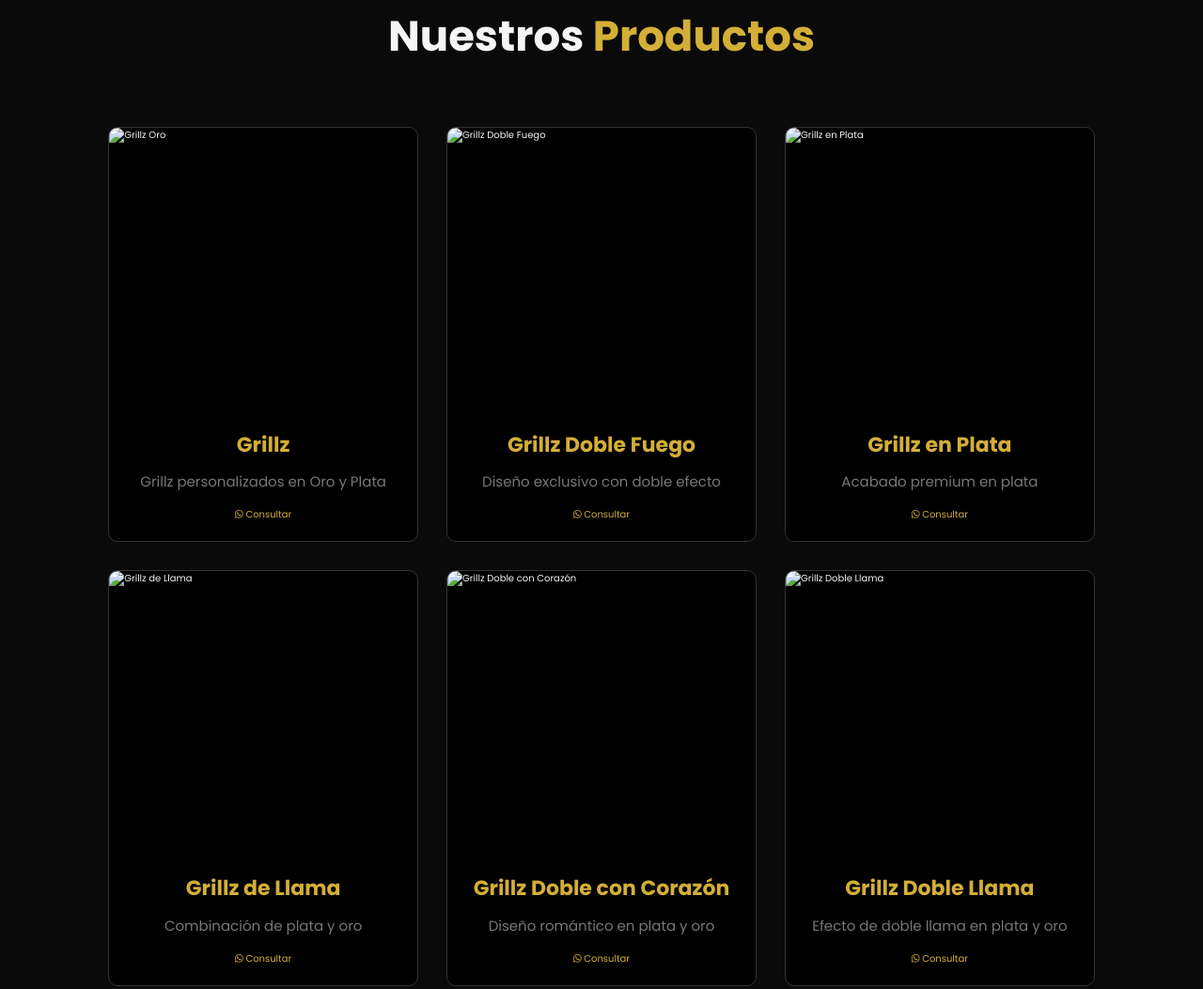
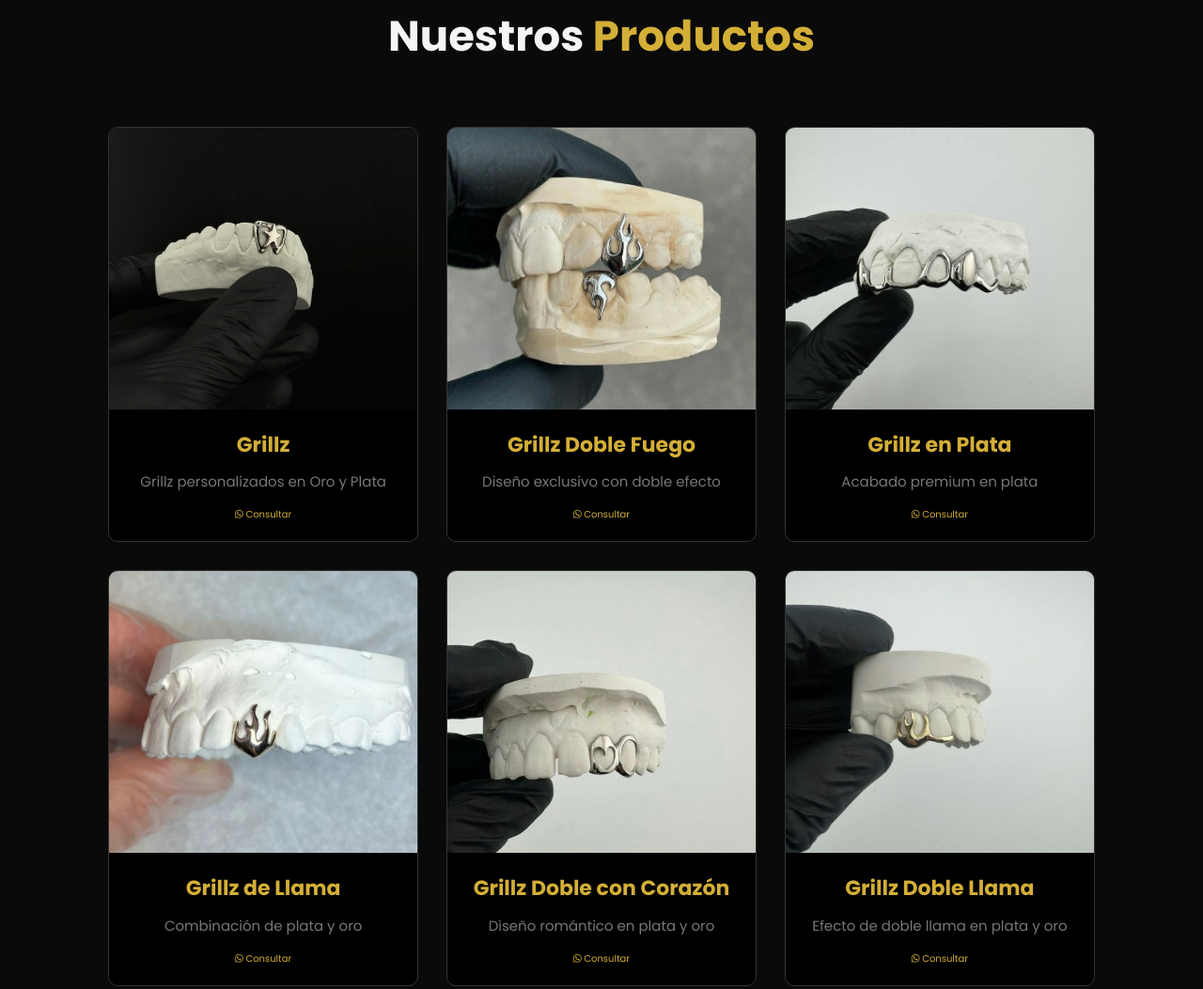
Before and after one commit to GrillzPalmira/Grillz-Palmira, a plain HTML site: page index.html in a window 1280 px wide. Shown: the part 1917-2970 px from the top of the page at 94% size. Drawn offline with Linux system fonts and the light colour scheme.

Commit message:
index.html

```diff
--- a/index.html
+++ b/index.html
@@ -75,10 +75,10 @@
   </div>
   <div class="catalog-container">
 
-    <!-- Producto 1 -->
+
     <div class="product-card" data-product="Grillz Oro ">
       <div class="product-img">
-        <img src="img/1.jpeg" alt="Grillz Oro ">
+        <img src="1.jpeg" alt="Grillz Oro ">
       </div>
       <div class="product-info">
         <h3>Grillz</h3>
@@ -90,10 +90,10 @@
       </div>
     </div>
 
-    <!-- Producto 2 -->
+
     <div class="product-card" data-product="Grillz Doble Fuego">
       <div class="product-img">
-        <img src="img/2.jpeg" alt="Grillz Doble Fuego">
+        <img src="2.jpeg" alt="Grillz Doble Fuego">
       </div>
       <div class="product-info">
         <h3>Grillz Doble Fuego</h3>
@@ -105,10 +105,10 @@
       </div>
     </div>
 
-    <!-- Producto 3 -->
+
     <div class="product-card" data-product="Grillz en Plata">
       <div class="product-img">
-        <img src="img/3.jpeg" alt="Grillz en Plata">
+        <img src="3.jpeg" alt="Grillz en Plata">
       </div>
       <div class="product-info">
         <h3>Grillz en Plata</h3>
@@ -120,10 +120,10 @@
       </div>
     </div>
 
-    <!-- Producto 4 -->
+
     <div class="product-card" data-product="Grillz de Llama">
       <div class="product-img">
-        <img src="img/4.jpeg" alt="Grillz de Llama">
+        <img src="4.jpeg" alt="Grillz de Llama">
       </div>
       <div class="product-info">
         <h3>Grillz de Llama</h3>
@@ -135,10 +135,10 @@
       </div>
     </div>
 
-    <!-- Producto 5 -->
+
     <div class="product-card" data-product="Grillz Doble con Corazón">
       <div class="product-img">
-        <img src="img/5.jpeg" alt="Grillz Doble con Corazón">
+        <img src="5.jpeg" alt="Grillz Doble con Corazón">
       </div>
       <div class="product-info">
         <h3>Grillz Doble con Corazón</h3>
@@ -150,10 +150,10 @@
       </div>
     </div>
 
-    <!-- Producto 6 -->
+
     <div class="product-card" data-product="Grillz Doble Llama">
       <div class="product-img">
-        <img src="img/6.jpeg" alt="Grillz Doble Llama">
+        <img src="6.jpeg" alt="Grillz Doble Llama">
       </div>
       <div class="product-info">
         <h3>Grillz Doble Llama</h3>
@@ -165,10 +165,10 @@
       </div>
     </div>
 
-    <!-- Producto 7 -->
+
     <div class="product-card" data-product="Grillz en Plata">
       <div class="product-img">
-        <img src="img/7.jpeg" alt=" Varios Dientes">
+        <img src="7.jpeg" alt=" Varios Dientes">
       </div>
       <div class="product-info">
         <h3>Grillz en Plata</h3>
```
